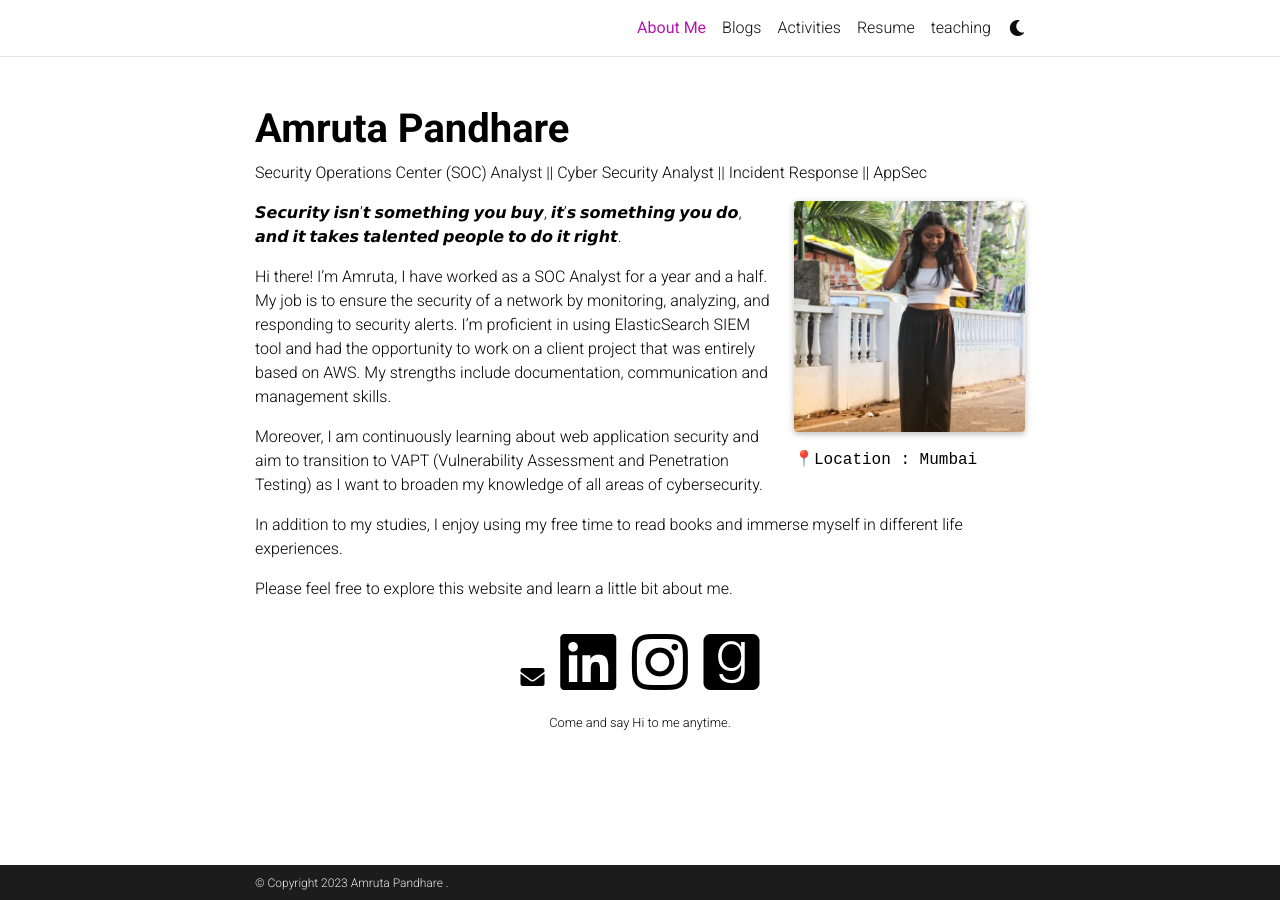
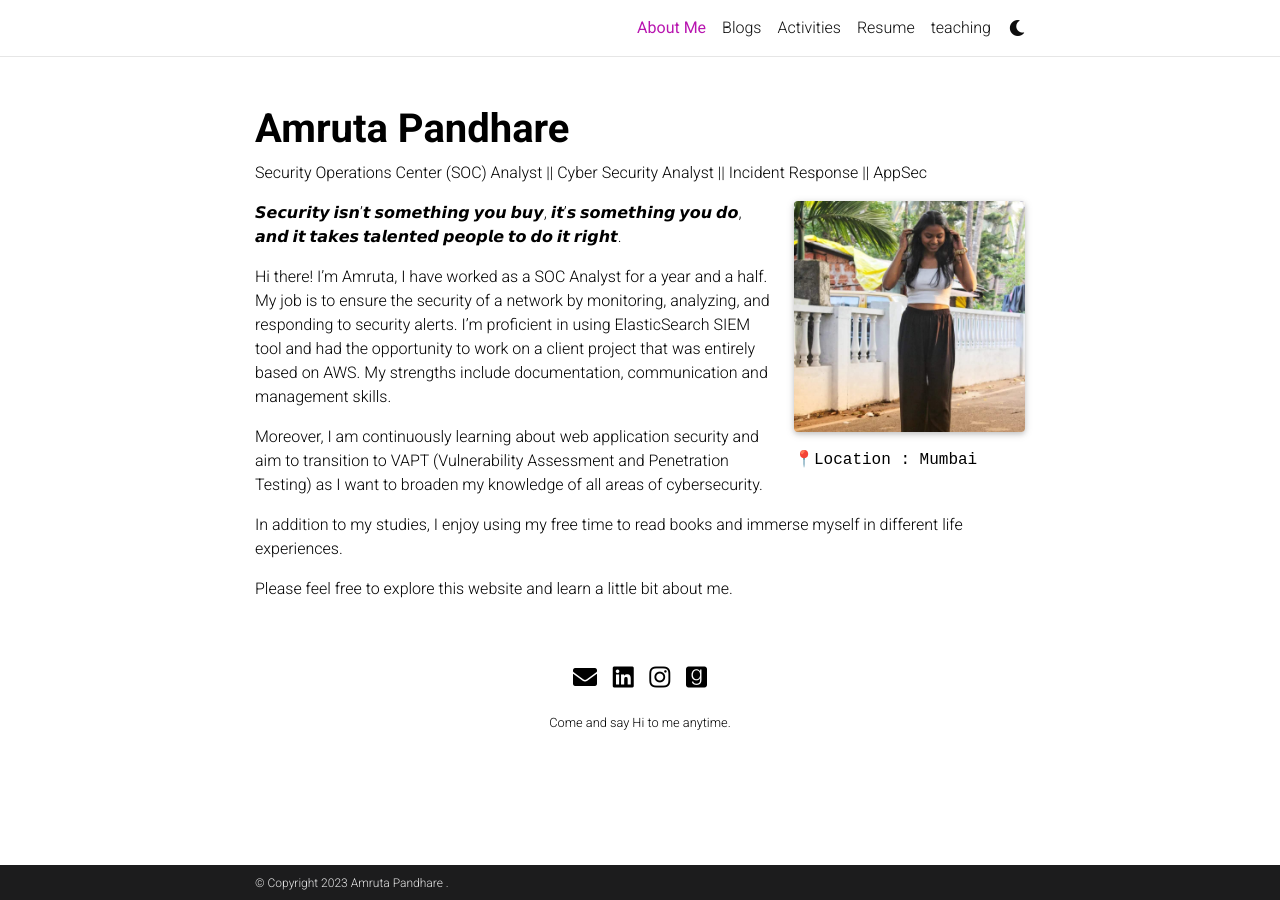
Before and after one commit to AmrutaPandhare/AmrutaPandhare.github.io, a Jekyll site: the page built from _pages/about.md, in a window 1280 px wide. Built offline with Jekyll 4.4.1, drawn with Linux system fonts in a browser that asks for light colours; full-size pictures stand in for the smaller copies a plugin makes; comment, search, counter and statistics services are not loaded; a style sheet for code colours, icons or effects is not loaded.

Commit message:
Update social.html

```diff
--- a/_includes/social.html
+++ b/_includes/social.html
@@ -2,11 +2,11 @@
             <a href="mailto:{{ site.email | encode_email }}" title="email"><i class="fas fa-envelope" style='font-size:24px'></i></a>
             {% endif %}
             {%- if site.linkedin_username -%}
-            <a href="https://www.linkedin.com/in/amruta-pandhare-283bb91a8/" title="LinkedIn"><i class="fab fa-linkedin"></i></a>
+            <a href="https://www.linkedin.com/in/amruta-pandhare-283bb91a8/" title="LinkedIn"><i class="fab fa-linkedin" style='font-size:24px'></i></a>
             {% endif %}
             {%- if site.instagram_id -%}
-            <a href="https://instagram.com/floating.on.wordss?igshid=MTlzZWQxMDU=" title="Instagram"><i class="fab fa-instagram"></i></a>
+            <a href="https://instagram.com/floating.on.wordss?igshid=MTlzZWQxMDU=" title="Instagram"><i class="fab fa-instagram" style='font-size:24px'></i></a>
             {% endif %}
             {%- if site.goodreads_id -%}
-            <a href="https://www.goodreads.com/user/show/61969654-floatingonwordss" title="Goodreads"><i class="fab fa-goodreads"></i></a>
+            <a href="https://www.goodreads.com/user/show/61969654-floatingonwordss" title="Goodreads"><i class="fab fa-goodreads" style='font-size:24px'></i></a>
             {% endif %}
```
